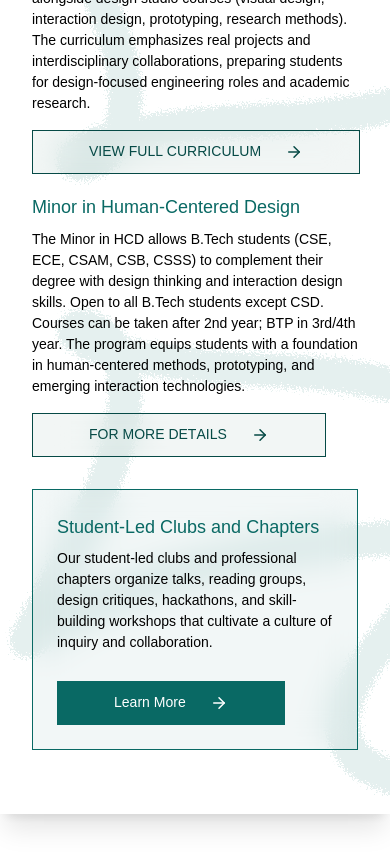
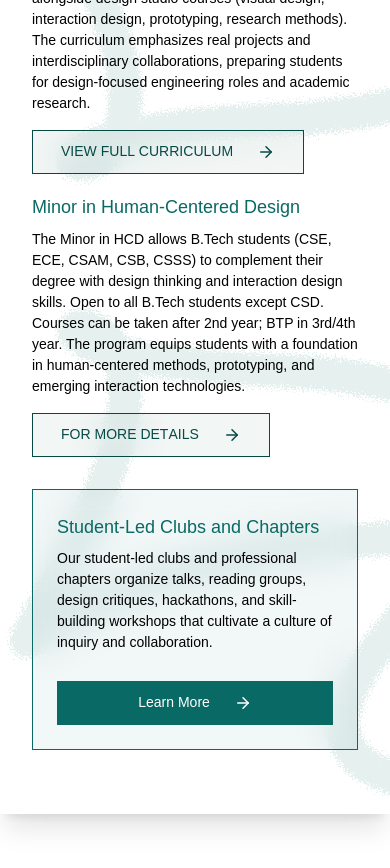
Before and after one commit to CosecSecCot/IIITD-HCD-Frontend, a Next.js app: page /about/overview in a window 390 px wide. Shown: the part 1460-2328 px from the top of the page. Built offline with nearby package versions, Linux system fonts and the light colour scheme; a web font is replaced by a local one.

Commit message:
fix link button breaking layout

```diff
--- a/src/app/about/collaborations/page.tsx
+++ b/src/app/about/collaborations/page.tsx
@@ -70,7 +70,7 @@ export default async function Page() {
             </p>
             <LinkButton
               href="/connect"
-              className="mt-[2em]"
+              className="mt-[2em] lg:w-max"
               text="Reach Out for Collaboration"
               type="solid"
             />
--- a/src/app/about/overview/page.tsx
+++ b/src/app/about/overview/page.tsx
@@ -115,7 +115,7 @@ export default function Page() {
           <LinkButton
             href="/study/btech"
             text="VIEW FULL CURRICULUM"
-            className="mt-4"
+            className="mt-4 w-max"
           />
         </section>
 
@@ -136,7 +136,7 @@ export default function Page() {
             target="_blank"
             href="https://iiitd.ac.in/sites/default/files/docs/education/2025/2025-January-Minor%20in%20Human%20Centered%20Design.pdf"
             text="FOR MORE DETAILS"
-            className="mt-4"
+            className="mt-4 w-max"
           />
         </section>
 
@@ -151,7 +151,7 @@ export default function Page() {
           </p>
           <LinkButton
             href="/student-led/clubs-chapters"
-            className="mt-[2em]"
+            className="mt-[2em] lg:w-max"
             text="Learn More"
             type="solid"
           />
--- a/src/app/about/placements/page.tsx
+++ b/src/app/about/placements/page.tsx
@@ -51,18 +51,12 @@ export default async function Page() {
           after by industry and academia alike.
         </p>
 
-        <Link
-          href="/rnd-building.png"
+        <LinkButton
+          href="/brochure.pdf"
           target="_blank"
-          className="mt-8 font-normal w-max flex justify-center items-center gap-[24px] px-[4em] py-[0.75em] text-[14px] xl:text-[18px] bg-brand-accent2-130/5 hover:bg-brand-accent2 border border-brand-accent2-130 text-brand-accent2-130 hover:text-white transition-all duration-300"
-        >
-          <LetterSwapForward
-            label="View Placement Brochure"
-            staggerDuration={0.005}
-            className="w-max"
-          />
-          <ArrowRight className="w-[14px] lg:w-[18px] h-auto" />
-        </Link>
+          text="View Placement Brochure"
+          className="mt-8 w-max"
+        />
 
         <CompaniesSection />
 
@@ -99,7 +93,7 @@ export default async function Page() {
             </p>
             <LinkButton
               href="/connect"
-              className="mt-[2em]"
+              className="mt-[2em] lg:w-max"
               text="Connect With Us"
               type="solid"
             />
--- a/src/components/LinkButton.tsx
+++ b/src/components/LinkButton.tsx
@@ -24,8 +24,8 @@ export default function LinkButton({
       className={cn(
         className,
         type === "default"
-          ? "font-normal w-max flex justify-center items-center gap-[24px] px-[4em] py-[0.75em] text-[14px] xl:text-[18px] bg-brand-accent2-130/5 hover:bg-brand-accent2 border border-brand-accent2-130 text-brand-accent2-130 hover:text-white backdrop-blur-lg transition-all duration-300"
-          : "font-normal w-max flex justify-center items-center gap-[24px] px-[4em] py-[0.75em] text-[14px] xl:text-[18px] bg-brand-accent2 text-white border border-brand-accent2 hover:bg-brand-accent2-130 hover:text-white backdrop-blur-lg transition-all duration-300"
+          ? "font-normal flex justify-center items-center gap-[24px] px-[2em] lg:px-[4em] py-[0.75em] text-[14px] xl:text-[18px] bg-brand-accent2-130/5 hover:bg-brand-accent2 border border-brand-accent2-130 text-brand-accent2-130 hover:text-white backdrop-blur-lg transition-all duration-300"
+          : "font-normal flex justify-center items-center gap-[24px] px-[2em] lg:px-[4em] py-[0.75em] text-[14px] xl:text-[18px] bg-brand-accent2 text-white border border-brand-accent2 hover:bg-brand-accent2-130 hover:text-white backdrop-blur-lg transition-all duration-300"
       )}
     >
       <LetterSwapForward
```
